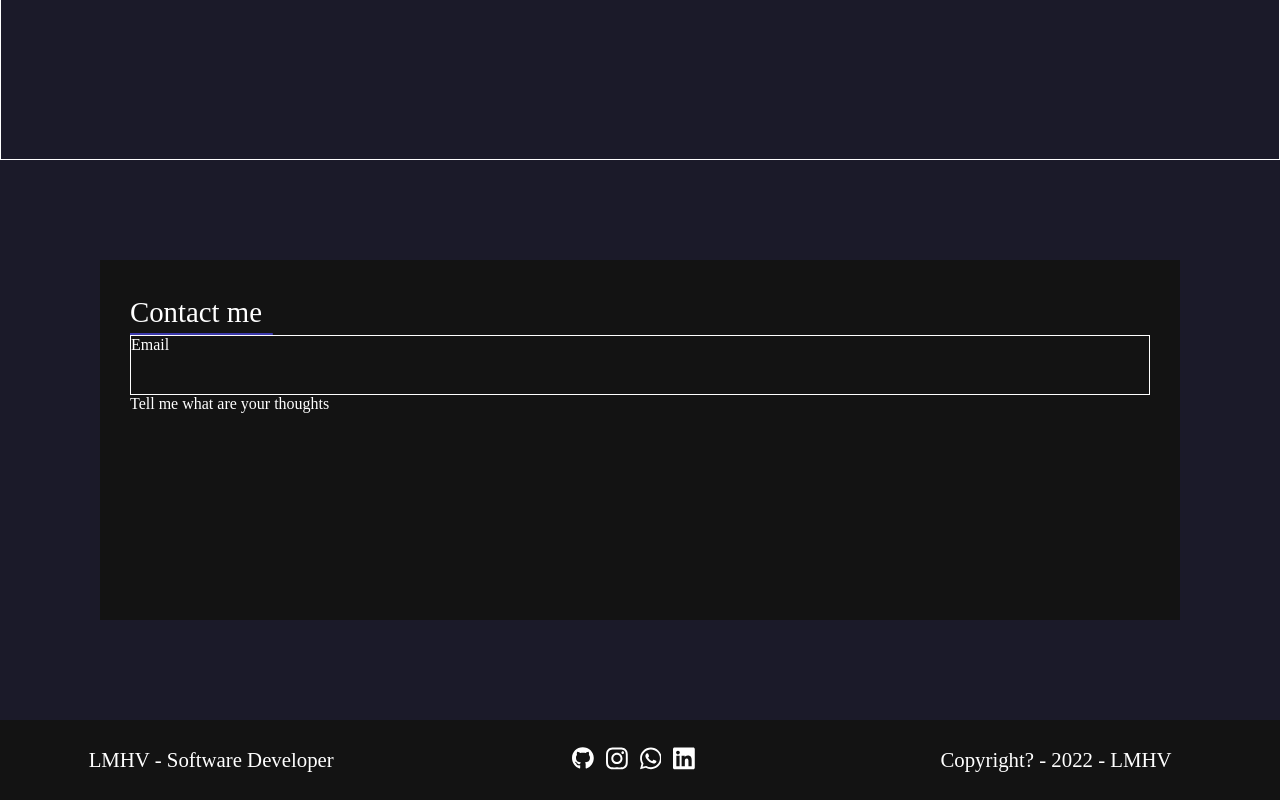
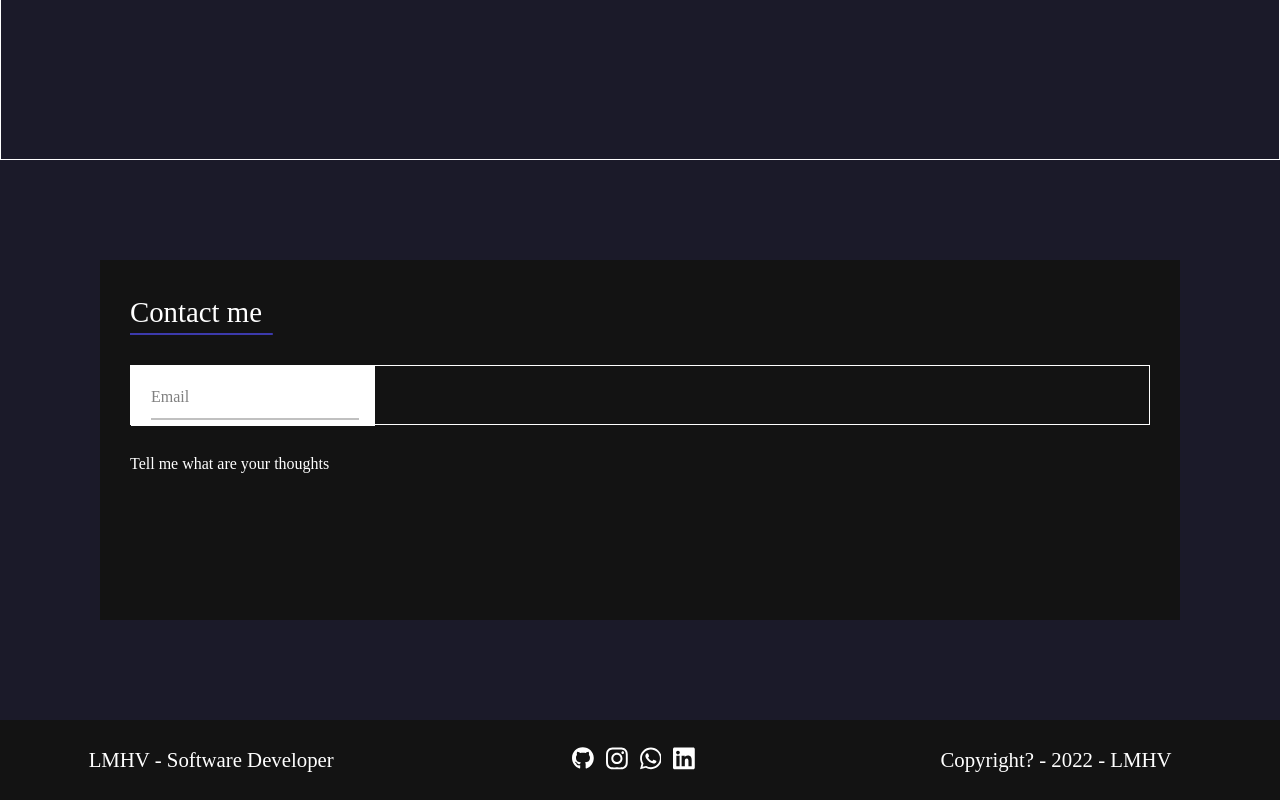
Before and after one commit to LMHV/cv-page, a React (Create React App) app in the folder front/: page / in a window 1280 px wide. Shown: the part 3476-4276 px from the top of the page. Built offline with nearby package versions, Linux system fonts and the light colour scheme; a web font is replaced by a local one.

Commit message:
update 24/06 v2

```diff
--- a/front/src/components/Contact.css
+++ b/front/src/components/Contact.css
@@ -3,6 +3,7 @@
     background-color: #131313;
     display: grid;
     grid-template-rows: 15% 20% 60%;
+    row-gap: 30px;
     height: 300px;
     color: white;
     padding: 30px;
@@ -37,3 +38,65 @@
 .contact-row-2{
     border: 1px solid white;
 }
+
+.wrapper{
+    width: 20%;
+    background: #fff;
+    padding: 10px;
+    padding-left: 20px;
+    padding-right: 20px;
+}
+
+.wrapper .input-data{
+    height: 40px;
+    width: 100%;
+    position: relative;
+}
+
+.wrapper .input-data input{
+    height: 100%;
+    width: 100%;
+    border: none;
+    font-size: 20px;
+    border-bottom: 2px solid silver;
+    outline: none;
+}
+
+.input-data input:focus ~ label,
+.input-data input:valid ~ label{
+    transform: translateY(-25px);
+    font-size: 15px;
+    font-weight: bold;
+    color: #3C3AAC;
+}
+
+.wrapper .input-data label{
+    position: absolute;
+    bottom: 10px;
+    left: 0;
+    color: grey;
+    pointer-events: none;
+    transition: all 0.3s ease;
+}
+
+.wrapper .input-data .underline{
+    position: absolute;
+    bottom: 0px;
+    height: 2px;
+    width: 100%;
+}
+
+.input-data .underline:before{
+    position: absolute;
+    content: "";
+    height: 100%;
+    width: 100%;
+    background: rgb(225, 127, 0);
+    transform: scaleX(0);
+    transition: transform 0.3s ease;
+}
+
+.input-data input:focus ~ .underline:before,
+.input-data input:valid ~ .underline:before{
+    transform: scaleX(1);
+}
--- a/front/src/components/Contact.js
+++ b/front/src/components/Contact.js
@@ -1,13 +1,20 @@
 import React from "react";
 import './Contact.css'
 
-const Contact = () => {
+const Contact = ({text}) => {
 
-    return(
+    return (
         <div className="contact-container">
             <div className="contact-row-1">Contact me</div>
 
-            <div className="contact-row-2">Email</div>
+            <div className="contact-row-2">
+                <div className='wrapper'>
+                    <div className='input-data'>
+                        <input type='text' required></input>
+                        <div className='underline'></div>
+                        <label>{text}</label>
+                    </div>
+                </div></div>
             <div className="contact-row-3">Tell me what are your thoughts</div>
         </div>
     )
--- a/front/src/pages/LandingPage.js
+++ b/front/src/pages/LandingPage.js
@@ -17,7 +17,7 @@ const LandingPage = () => {
             <Languages />
             <RSkills />
             <Projects />
-            <Contact />
+            <Contact text='Email'/>
             <Footer />
         </>
     )
```
